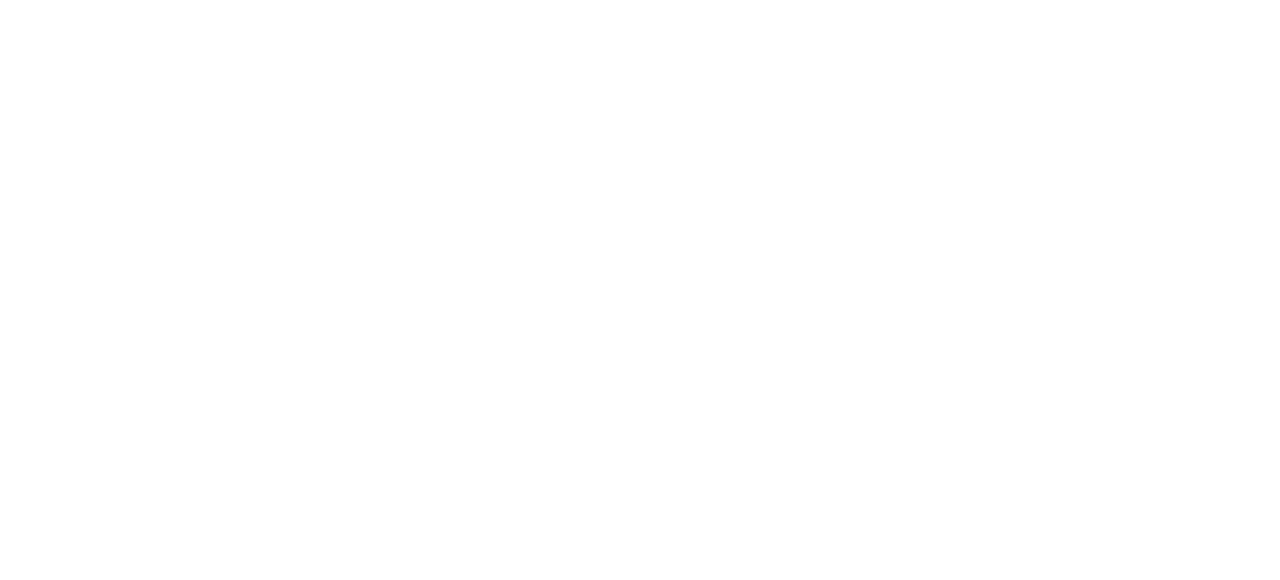
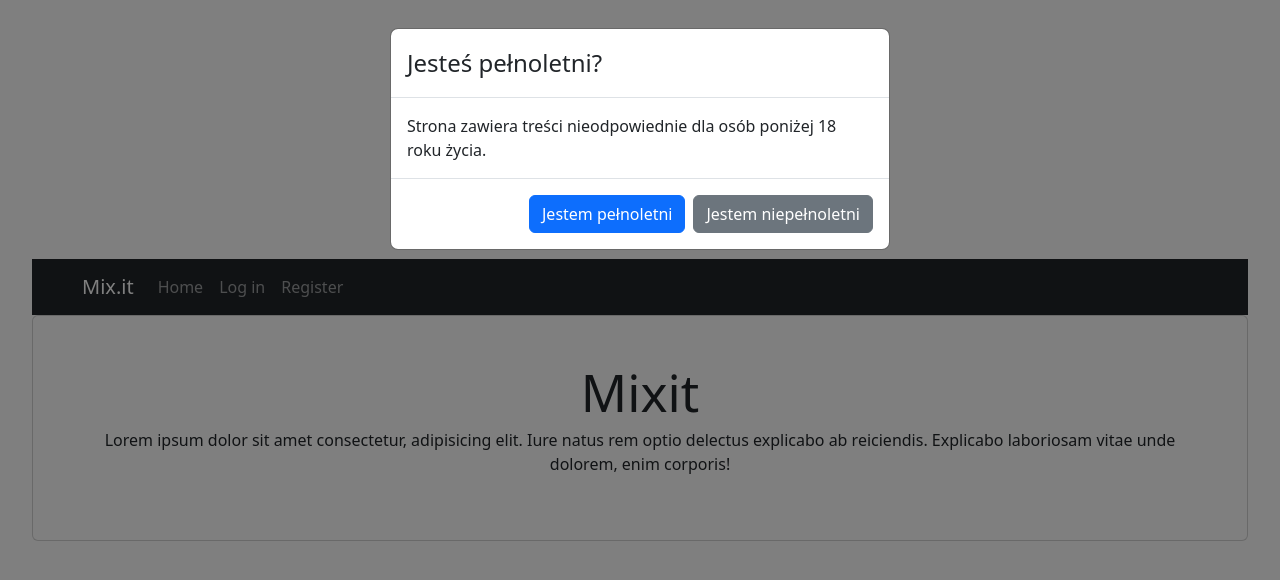
Before and after one commit to infoshareacademy/jfddr9-control-alt-react, a React (Vite) app: page /#/mixit in a window 1280 px wide. Before the commit this address had no page. Shown: the top 580 px of the page. Built offline with nearby package versions, Linux system fonts and the light colour scheme.

Commit message:
mixit route done

```diff
--- a/src/App.jsx
+++ b/src/App.jsx
@@ -3,13 +3,8 @@
 import { Route, Routes } from "react-router-dom";
 import styled from "styled-components";
 import { Register } from "./components/auth/Register";
-import { Login } from "./components/auth/Login";
-
-import { AdultOnly } from "./components/AdultOnly";
-import { NavbarComponent } from "./components/NavbarComponent";
 import { Home } from "./components/Home";
-import { ModalTemplate } from "./components/user/ModalTemplate";
-import { RemindPassword } from "./components/auth/RemindPassword";
+import { MixIt } from "./components/MixIt";
 
 const Contener = styled.div``;
 
@@ -18,6 +13,7 @@
     <Contener>
       <Routes>
         <Route path={"/"} element={<Home />} />
+        <Route path={"/mixit"} element={<MixIt />} />
       </Routes>
     </Contener>
   );
--- /dev/null
+++ b/src/components/MixIt.jsx
@@ -0,0 +1,20 @@
+import { Card } from "react-bootstrap";
+import { ModalContainer } from "./ModalContainer";
+
+export const MixIt = () => {
+  return (
+    <>
+      <ModalContainer />
+      <Card>
+        <Card.Body>
+          <h1>Mixit</h1>
+          <p>
+            Lorem ipsum dolor sit amet consectetur, adipisicing elit. Iure natus
+            rem optio delectus explicabo ab reiciendis. Explicabo laboriosam
+            vitae unde dolorem, enim corporis!
+          </p>
+        </Card.Body>
+      </Card>
+    </>
+  );
+};
--- a/src/components/NavbarComponent.jsx
+++ b/src/components/NavbarComponent.jsx
@@ -8,7 +8,9 @@
     <>
       <Navbar bg="dark" variant="dark">
         <Container>
-          <Navbar.Brand href="#home">Mix.it</Navbar.Brand>
+          <Navbar.Brand as={NavLink} to="/mixit">
+            Mix.it
+          </Navbar.Brand>
           <Nav className="me-auto">
             <Nav.Link as={NavLink} to="/">
               Home
```
